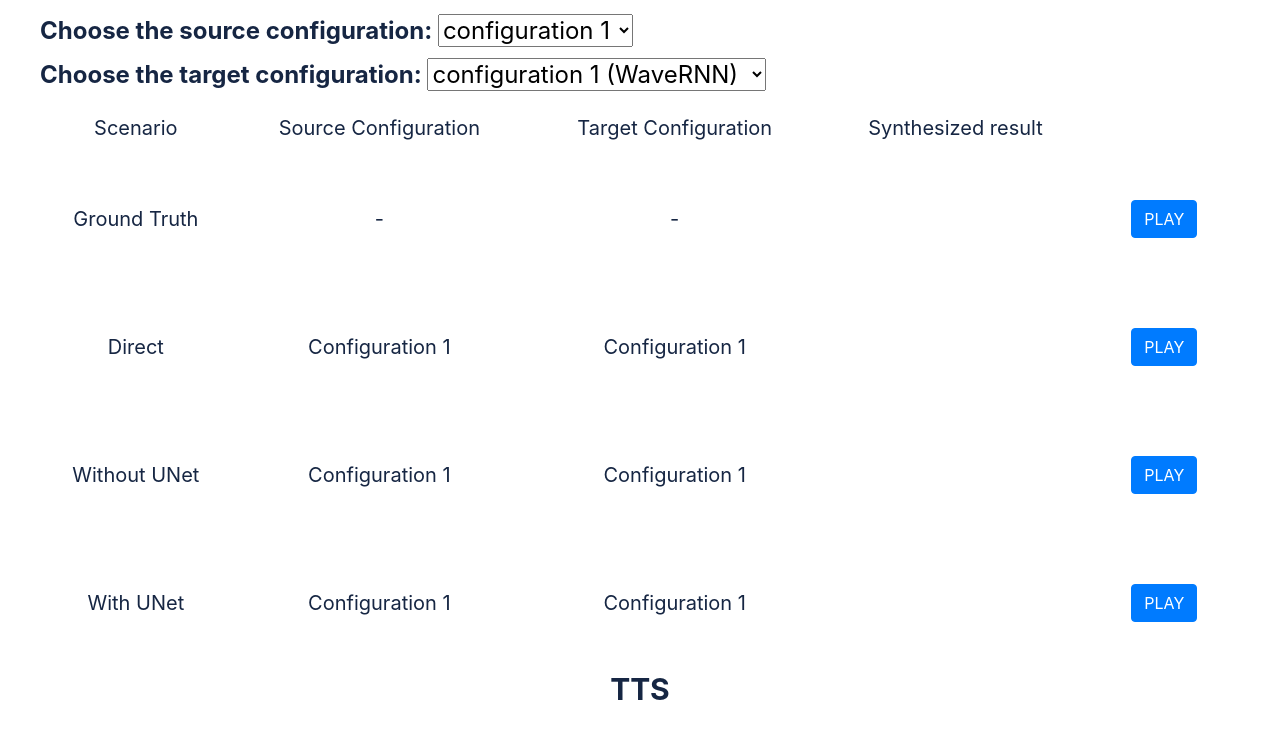
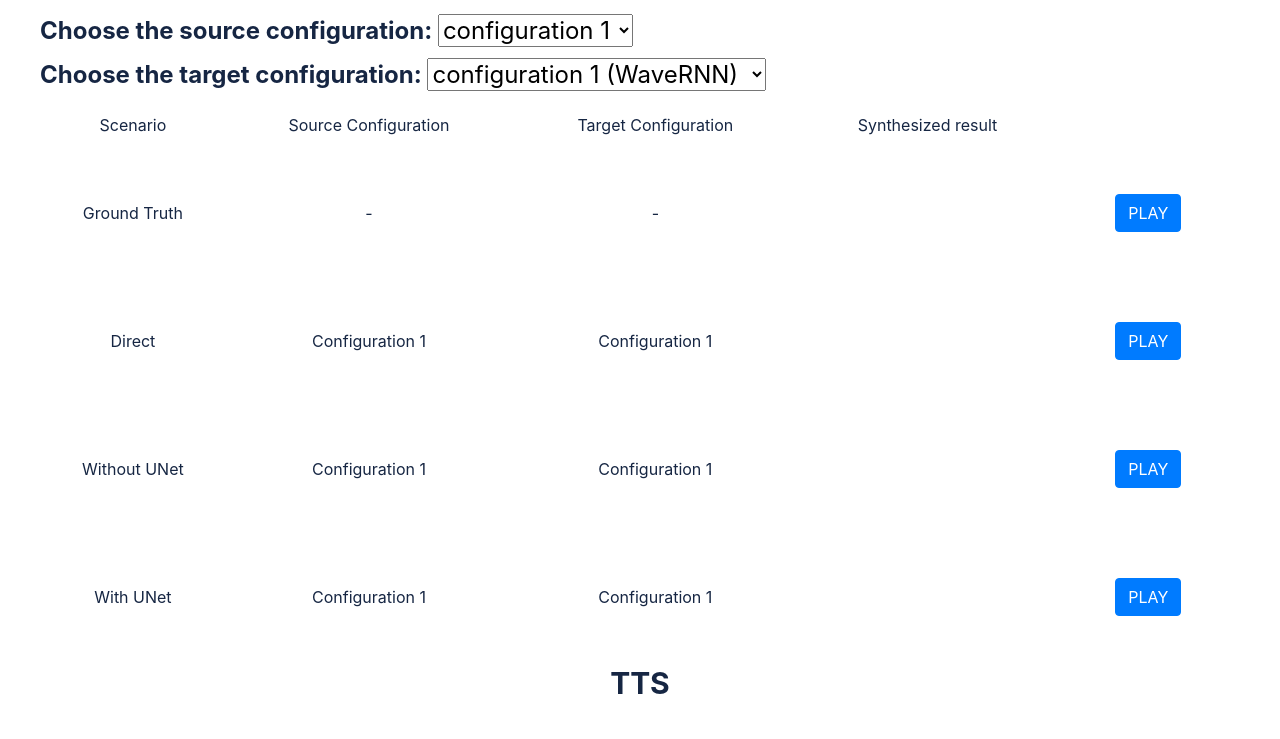
Before and after one commit to faliwang/Universal-Adaptor, a plain HTML site: page demo/demo.html in a window 1280 px wide. Shown: the part 791-1530 px from the top of the page. Drawn offline with nearby package versions, Linux system fonts and the light colour scheme; no server answers.

Commit message:
Change table font size by JS

```diff
--- a/demo/demo.html
+++ b/demo/demo.html
@@ -85,7 +85,7 @@
             </select>
         </div>
 
-        <div class="table-container" id="ljspeech-div"></div>
+        <div id="ljspeech-div"></div>
 
         <div class="content-title">TTS</div>
         <div id='descript'>
@@ -114,7 +114,7 @@
         </div>
 
         </div>
-        <div class="table-container" id="tts-div"></div>
+        <div id="tts-div"></div>
 
         <div class="content-title">CMU_ARCTIC</div>
         <div id='descript'>
@@ -149,7 +149,7 @@
             </select>
         </div>
 
-        <div class="table-container" id="cmu-div"></div>
+        <div id="cmu-div"></div>
     </div>
 
     <div id="loading-status">Loading......</div>
@@ -282,24 +282,28 @@
             colElem.appendChild(document.createTextNode('Scenario'));
             colElem.style.color = 'rgb(22, 38, 67)';
             colElem.style.center = true;
+            colElem.style.fontSize = '16px';
             headline.appendChild(colElem);
 
             colElem = document.createElement('td');
             colElem.appendChild(document.createTextNode('Source Configuration'));
             colElem.style.color = 'rgb(22, 38, 67)';
             colElem.style.center = true;
+            colElem.style.fontSize = '16px';
             headline.appendChild(colElem);
 
             colElem = document.createElement('td');
             colElem.appendChild(document.createTextNode('Target Configuration'));
             colElem.style.color = 'rgb(22, 38, 67)';
             colElem.style.center = true;
+            colElem.style.fontSize = '16px';
             headline.appendChild(colElem);
 
             colElem = document.createElement('td');
             colElem.appendChild(document.createTextNode('Synthesized result'));
             colElem.style.color = 'rgb(22, 38, 67)';
             colElem.style.center = true;
+            colElem.style.fontSize = '16px';
             headline.appendChild(colElem);
 
             colElem = document.createElement('td');
@@ -355,18 +359,21 @@
                 colElem.appendChild(document.createTextNode(scenarios[j]));
                 colElem.style.color = txt_color;
                 colElem.style.center = true;
+                colElem.style.fontSize = '16px';
                 rowElem.appendChild(colElem);
 
                 colElem = document.createElement('td');
                 colElem.appendChild(document.createTextNode(table_src));
                 colElem.style.color = txt_color;
                 colElem.style.center = true;
+                colElem.style.fontSize = '16px';
                 rowElem.appendChild(colElem);
 
                 colElem = document.createElement('td');
                 colElem.appendChild(document.createTextNode(table_tgt));
                 colElem.style.color = txt_color;
                 colElem.style.center = true;
+                colElem.style.fontSize = '16px';
                 rowElem.appendChild(colElem);
 
                 colElem = document.createElement('div');
--- a/demo/styles.css
+++ b/demo/styles.css
@@ -127,10 +127,6 @@ a {
 	font-size: 20px;
     margin-bottom: 30px;
     display: block;
-}
-
-.table-container{
-	font-size: 20px;
 }
 
 .content-title{
```
